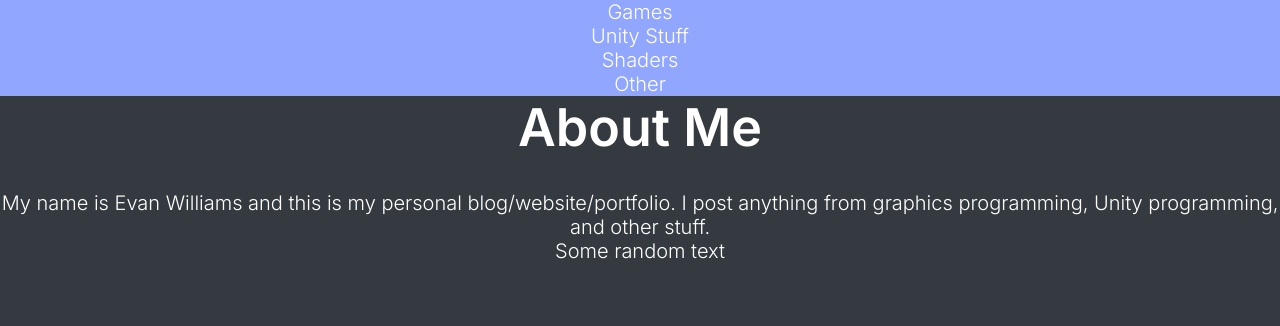
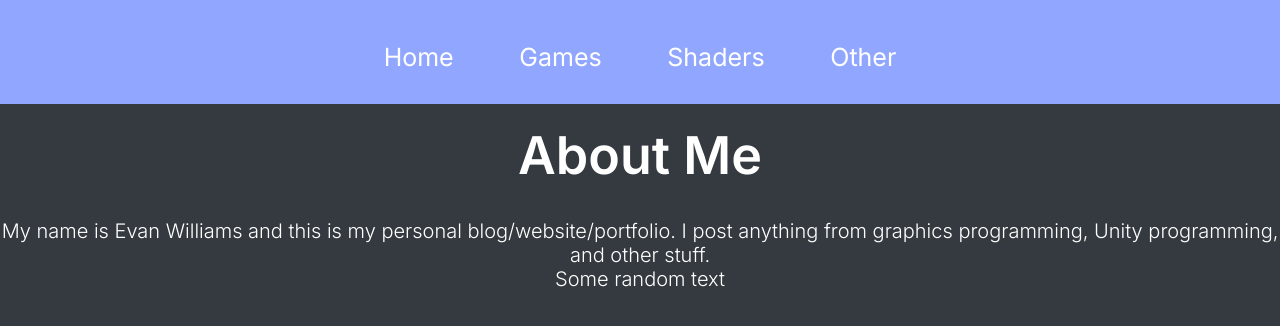
Before and after one commit to enw12345/enw12345.github.io, a plain HTML site: page blogPost.html in a window 1280 px wide. Drawn offline with Linux system fonts and the light colour scheme.

Commit message:
Clean up and added privacy policy:

```diff
--- a/blogPost.html
+++ b/blogPost.html
@@ -13,21 +13,15 @@
 </head>
 
 <body>
-    <header>
-        <ul class="nav">
-            <li>
-                <a href="games.html">Games</a>
-            </li>
-            <li>
-                <a href="unityStuff.html">Unity Stuff</a>
-            </li>
-            <li>
-                <a href="shaders.html">Shaders</a>
-            </li>
-            <li>
-                <a href="other.html">Other</a>
-            </li>
-        </ul>
+    <header class="navigation">
+        <nav>
+            <ul>
+                <li><a href="index.html">Home</a></li>
+                <li><a href="games.html">Games</a></li>
+                <li><a href="shaders.html">Shaders</a></li>
+                <li><a href="other.html">Other</a></li>
+            </ul>
+        </nav>
     </header>
     <article>
         <h1>About Me</h1>
--- a/css/styles.css
+++ b/css/styles.css
@@ -10,7 +10,6 @@
 header {
     background-color: #91a7ff;
 }
-
 
 body {
     background-color: #343a40;
```
Also changed, not shown: games.html (+5 -13 lines), index.html (+4 -3 lines), other.html (+1 -1 lines), splashy_race_privacypolicy.html (added, +21 -0 lines).
